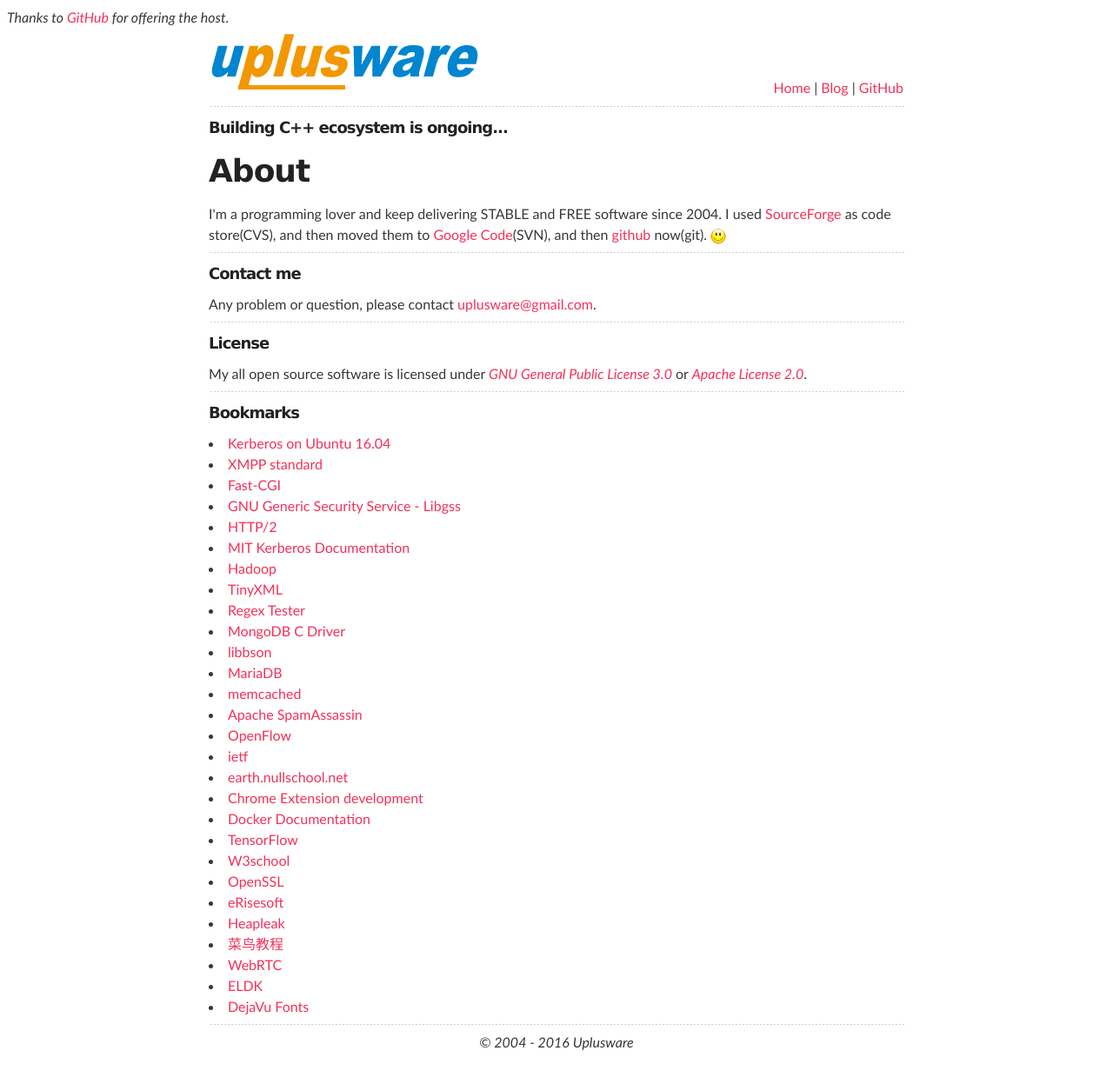
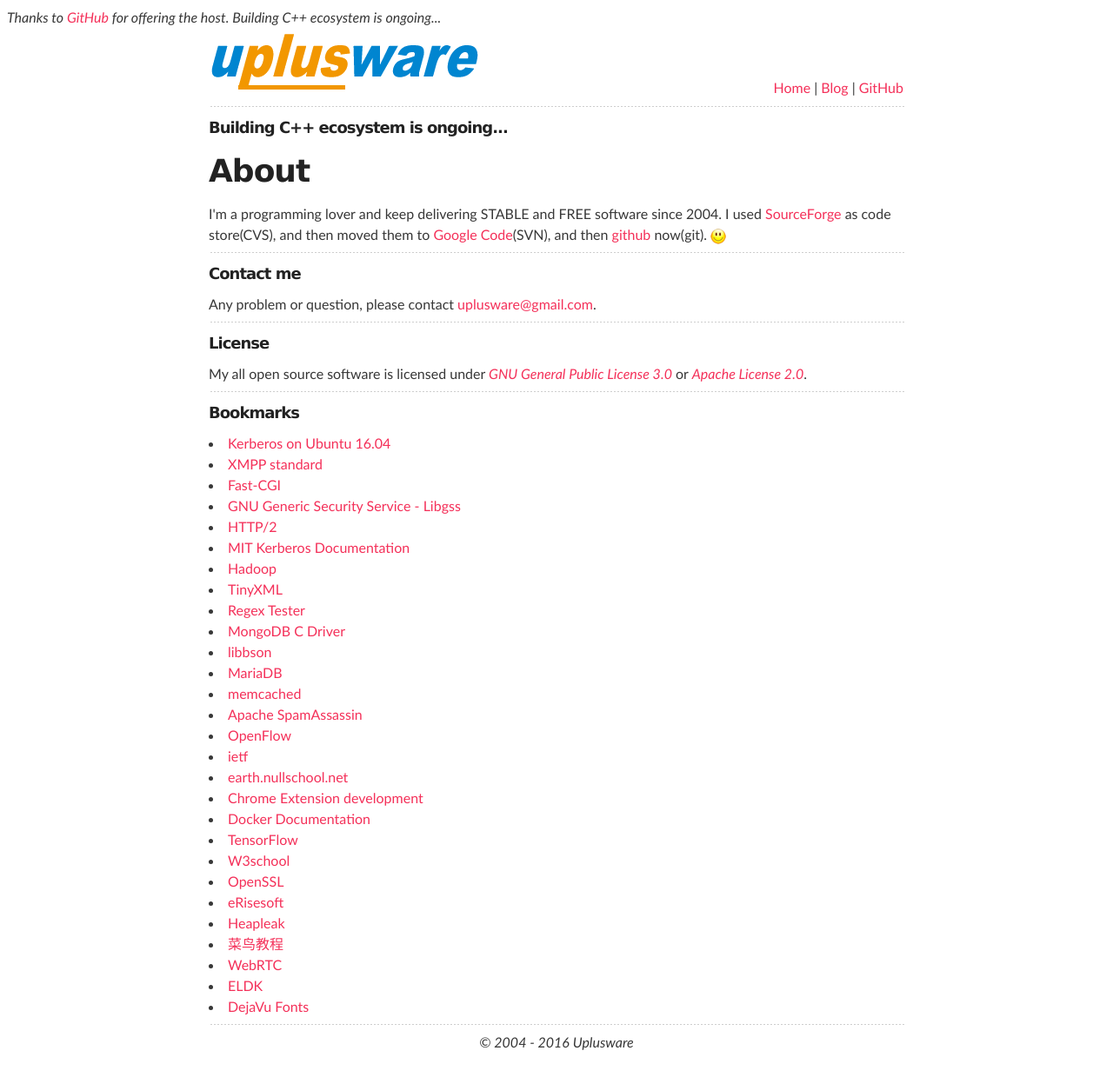
Before and after one commit to uplusware/uplusware.github.io, a Jekyll site: the page about.html, which Jekyll copies as it is, in a window 1280 px wide. Shown: the whole page at 87% size. Built offline with Jekyll 4.4.1, drawn with Linux system fonts in a browser that asks for light colours.

Commit message:
Update about.html

```diff
--- a/about.html
+++ b/about.html
@@ -6,7 +6,7 @@
 	<title>Uplusware</title>
 </head>
 <body>
-	<i>Thanks to <a href="https://github.com"  target="_blank">GitHub</a> for offering the host.</i>
+	<i>Thanks to <a href="https://github.com"  target="_blank">GitHub</a> for offering the host. Building C++ ecosystem is ongoing...</i>
 	<div id="main_content_wrap" class="outer">
 	<section id="main_content" class="inner">
 		<table width="100%">
```
